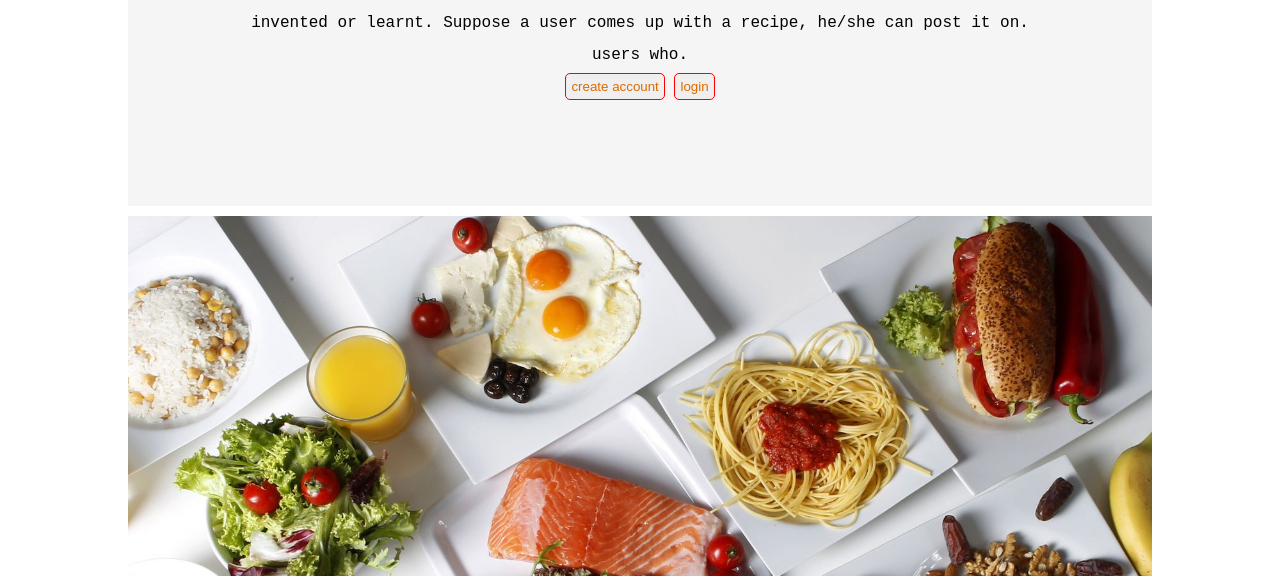
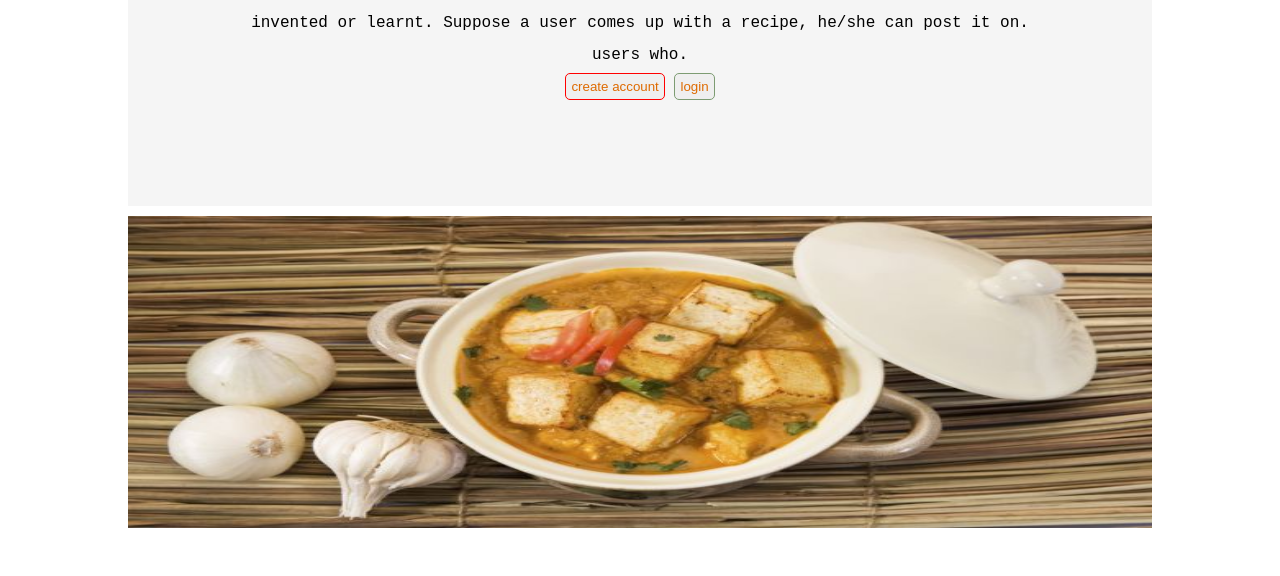
Before and after one commit to phemonick/More-recipes, a plain HTML site: page template/index.html in a window 1280 px wide. Shown: the part 224-800 px from the top of the page. Drawn offline with Linux system fonts and the light colour scheme.

Commit message:
restructured index page

```diff
--- a/template/index.html
+++ b/template/index.html
@@ -25,7 +25,7 @@
 				</p>
 
 		</div>
-		<img class="coverImg" src="./images/recipes/healthy-medeteranian-diet.jpg" />
+		<img class="coverImg" src="./images/recipes/food4.jpg" />
 	</div>
 
-</html>
+</html
--- a/template/stylesheets/index.css
+++ b/template/stylesheets/index.css
@@ -55,12 +55,18 @@ nav h1{
         color: #de6a01;
         border-radius: 5px;
 		outline: none;
-		border: 1px solid red;
+/*		border: 1px solid #7d9c72;*/
 	}
-.loginBtn {
-    border: 1px solid green;
+.loginBtn{
+    border: 1px solid #7d9c72;
+}
+.loginBtn2{
+    border: 1px solid red;
 }
 #contentFlex{
 	display: flex;
 	flex-direction: column;
 }
+.coverImg{
+   height: 39vh
+}
```
